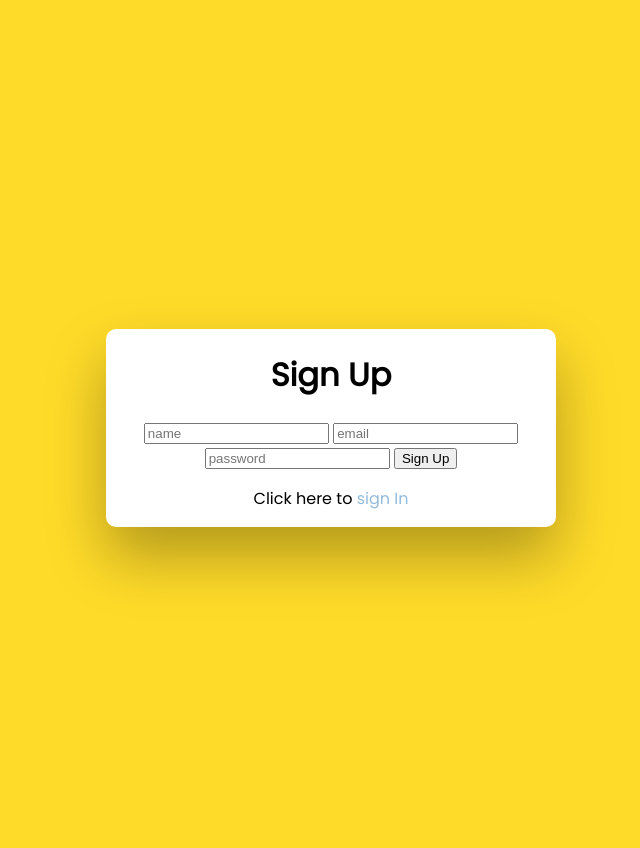
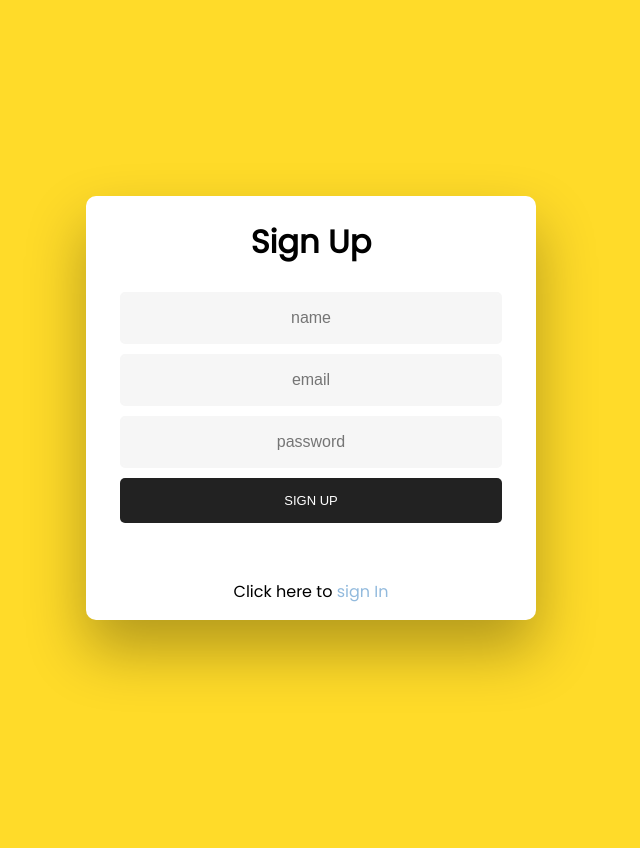
Before and after one commit to ShrutiDiwan1403/Task_Management_for_users, a Flask app: page /signup in a window 1280 px wide. Shown: the whole page, without its empty margins (329-969 px from the left). After the commit the page ends 678 px from the top, so only its background shows below. Run offline with Flask 2, Linux system fonts and the light colour scheme.

Commit message:
Changes_in_css

```diff
--- a/static/main.css
+++ b/static/main.css
@@ -64,3 +64,200 @@ h2 {
     -webkit-border-radius: 0 0 10px 10px;
     border-radius: 0 0 10px 10px;
   }
+
+  /* TABS */
+
+h2.inactive {
+    color: #cccccc;
+  }
+
+  h2.active {
+    color: #0d0d0d;
+    border-bottom: 2px solid #5fbae9;
+  }
+
+
+
+  /* FORM TYPOGRAPHY*/
+
+  input[type=button], input[type=submit], input[type=reset]  {
+    background-color: #222222;
+    border: none;
+    color: white;
+    padding: 15px 80px;
+    text-align: center;
+    text-decoration: none;
+    display: inline-block;
+    text-transform: uppercase;
+    font-size: 13px;
+    width: 85%;
+    -webkit-border-radius: 5px 5px 5px 5px;
+    border-radius: 5px 5px 5px 5px;
+    margin: 5px 20px 40px 20px;
+    -webkit-transition: all 0.3s ease-in-out;
+    -moz-transition: all 0.3s ease-in-out;
+    -ms-transition: all 0.3s ease-in-out;
+    -o-transition: all 0.3s ease-in-out;
+    transition: all 0.3s ease-in-out;
+  }
+
+  input[type=button]:hover, input[type=submit]:hover, input[type=reset]:hover  {
+    background-color: #222222;
+  }
+
+  input[type=button]:active, input[type=submit]:active, input[type=reset]:active  {
+    -moz-transform: scale(0.95);
+    -webkit-transform: scale(0.95);
+    -o-transform: scale(0.95);
+    -ms-transform: scale(0.95);
+    transform: scale(0.95);
+  }
+
+  input[type=email], input[type=password], input[type=text] {
+    background-color: #f6f6f6;
+    border: none;
+    color: #0d0d0d;
+    padding: 15px 32px;
+    text-align: center;
+    text-decoration: none;
+    display: inline-block;
+    font-size: 16px;
+    margin: 5px;
+    width: 85%;
+    border: 2px solid #f6f6f6;
+    -webkit-transition: all 0.5s ease-in-out;
+    -moz-transition: all 0.5s ease-in-out;
+    -ms-transition: all 0.5s ease-in-out;
+    -o-transition: all 0.5s ease-in-out;
+    transition: all 0.5s ease-in-out;
+    -webkit-border-radius: 5px 5px 5px 5px;
+    border-radius: 5px 5px 5px 5px;
+  }
+
+  input[type=email]:focus, input[type=password]:focus, input[type=text]:focus {
+    background-color: #fff;
+    border-bottom: 2px solid #5fbae9;
+  }
+
+  input[type=email]:placeholder, input[type=password]:placeholder, input[type=text]:placeholder {
+    color: #cccccc;
+  }
+
+  /* ANIMATIONS */
+
+/* Simple CSS3 Fade-in-down Animation */
+.fadeInDown {
+  -webkit-animation-name: fadeInDown;
+  animation-name: fadeInDown;
+  -webkit-animation-duration: 1s;
+  animation-duration: 1s;
+  -webkit-animation-fill-mode: both;
+  animation-fill-mode: both;
+}
+
+@-webkit-keyframes fadeInDown {
+  0% {
+    opacity: 0;
+    -webkit-transform: translate3d(0, -100%, 0);
+    transform: translate3d(0, -100%, 0);
+  }
+  100% {
+    opacity: 1;
+    -webkit-transform: none;
+    transform: none;
+  }
+}
+
+@keyframes fadeInDown {
+  0% {
+    opacity: 0;
+    -webkit-transform: translate3d(0, -100%, 0);
+    transform: translate3d(0, -100%, 0);
+  }
+  100% {
+    opacity: 1;
+    -webkit-transform: none;
+    transform: none;
+  }
+}
+
+/* Simple CSS3 Fade-in Animation */
+@-webkit-keyframes fadeIn { from { opacity:0; } to { opacity:1; } }
+@-moz-keyframes fadeIn { from { opacity:0; } to { opacity:1; } }
+@keyframes fadeIn { from { opacity:0; } to { opacity:1; } }
+
+.fadeIn {
+  opacity:0;
+  -webkit-animation:fadeIn ease-in 1;
+  -moz-animation:fadeIn ease-in 1;
+  animation:fadeIn ease-in 1;
+
+  -webkit-animation-fill-mode:forwards;
+  -moz-animation-fill-mode:forwards;
+  animation-fill-mode:forwards;
+
+  -webkit-animation-duration:1s;
+  -moz-animation-duration:1s;
+  animation-duration:1s;
+}
+
+.fadeIn.first {
+  -webkit-animation-delay: 0.4s;
+  -moz-animation-delay: 0.4s;
+  animation-delay: 0.4s;
+}
+
+.fadeIn.second {
+  -webkit-animation-delay: 0.6s;
+  -moz-animation-delay: 0.6s;
+  animation-delay: 0.6s;
+}
+
+.fadeIn.third {
+  -webkit-animation-delay: 0.8s;
+  -moz-animation-delay: 0.8s;
+  animation-delay: 0.8s;
+}
+
+.fadeIn.fourth {
+  -webkit-animation-delay: 1s;
+  -moz-animation-delay: 1s;
+  animation-delay: 1s;
+}
+
+/* Simple CSS3 Fade-in Animation */
+.underlineHover:after {
+  display: block;
+  left: 0;
+  bottom: -10px;
+  width: 0;
+  height: 2px;
+  background-color: #56baed;
+  content: "";
+  transition: width 0.2s;
+}
+
+.underlineHover:hover {
+  color: #0d0d0d;
+}
+
+.underlineHover:hover:after{
+  width: 100%;
+}
+
+
+/* OTHERS */
+
+*:focus {
+    outline: none;
+}
+
+#icon {
+  width:30%;
+  margin-top: 2vh;
+  margin-bottom: 2vh;
+}
+
+* {
+  box-sizing: border-box;
+}
```
